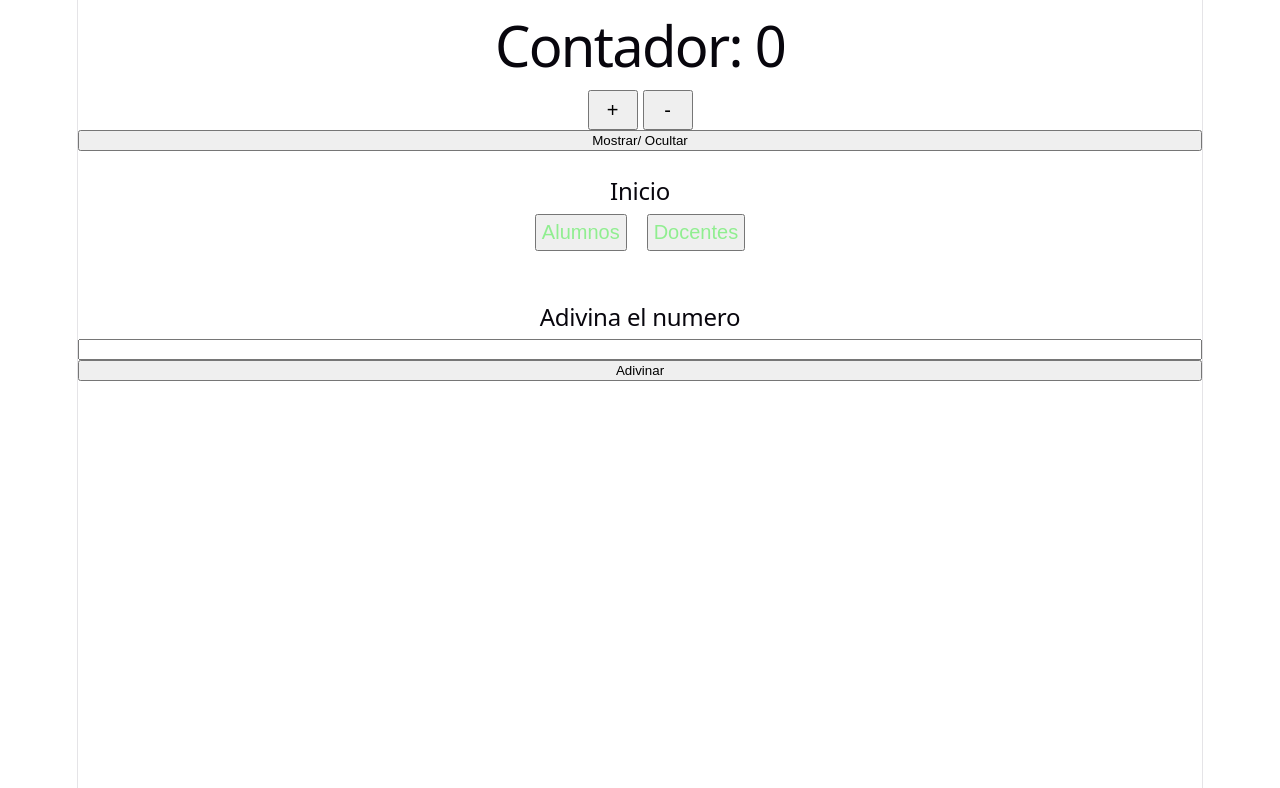
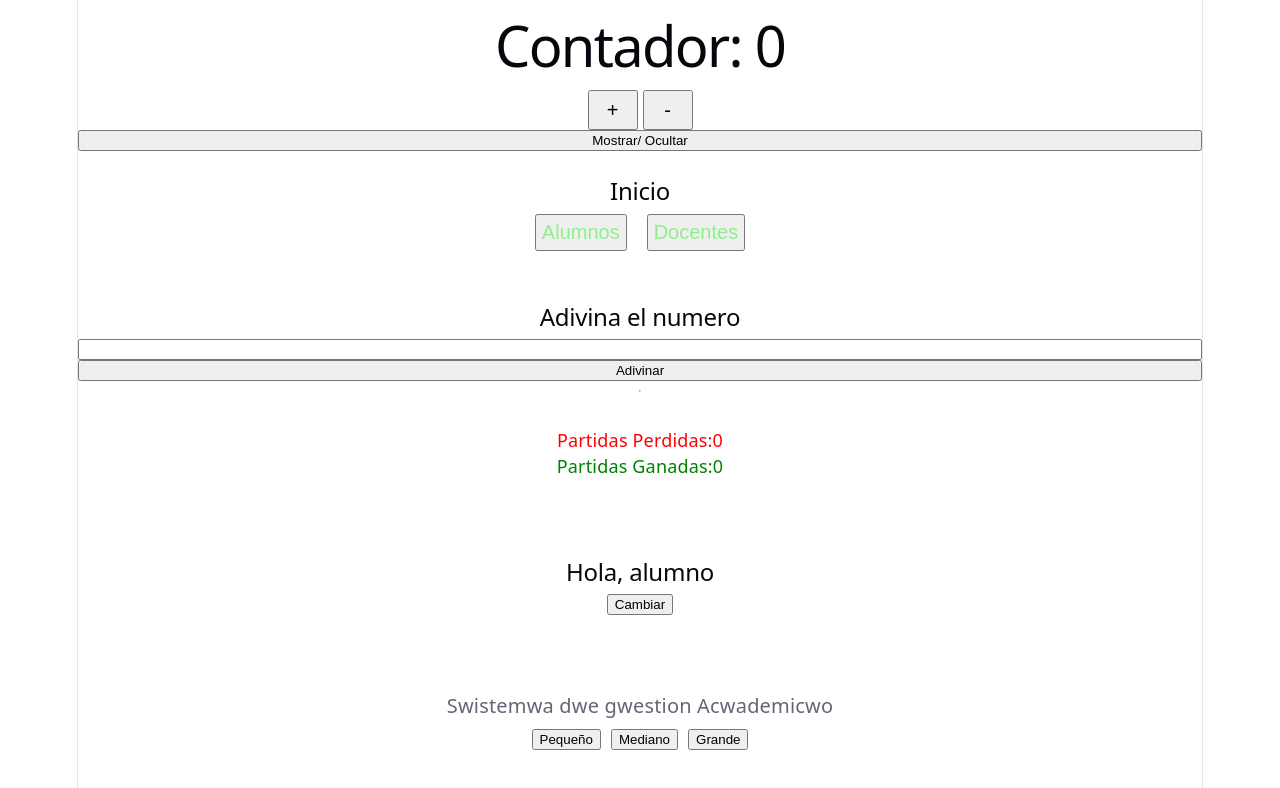
Before and after one commit to nattame/sga, a React (Vite) app in the folder frontend-react/: page / in a window 1280 px wide. Shown: the top 788 px of the page. Built offline with nearby package versions, Linux system fonts and the light colour scheme.

Commit message:
Clase 29: Ejercicios

```diff
--- a/frontend-react/src/App.jsx
+++ b/frontend-react/src/App.jsx
@@ -5,6 +5,8 @@
 import CambiarTitulo from "./components/ejemplos/CambiarTitulo.jsx";
 import Incrementar from "./components/Incrementar.jsx";
 import { Adivina } from "./components/ejemplos/Adivina.jsx";
+import Mensaje from "./components/ejemplos/Mensaje.jsx";
+import TamanioTexto from "./components/ejemplos/TamanioTexto.jsx";
 function App(){
 
  return(
@@ -43,6 +45,14 @@ function App(){
 <br /><br />
 
 <Adivina />
+
+<br /><br /><br />
+
+<Mensaje />
+
+<br /><br /><br />
+
+<TamanioTexto/>
 </>
  )
 }
--- a/frontend-react/src/components/ejemplos/Adivina.jsx
+++ b/frontend-react/src/components/ejemplos/Adivina.jsx
@@ -3,24 +3,37 @@ import {useState} from "react";
 export function Adivina(){
     const [seleccion, setSeleccion] = useState("")
     const[resultado, setResultado] = useState("")
+    const[colorResultado, setColorResultado] = useState("")
+    const[ganadas, setGanadas] = useState(0)
+    const[perdidas, setPerdidas] = useState(0)
+    const[partidas, setPartidas] = useState(0)
 
     function sortear(){
         const ganador = Math.floor(Math.random() * 10) + 1
         const elegido = Number(seleccion)
 
+        setPartidas(partidas + 1)
+
         if (seleccion === " "){
             setResultado("Ingresa un numero")
+            setColorResultado("red")
             return
         }
         if(elegido<1 || elegido > 10){
             setResultado("Ingresa un numero entre el 1 y 10 :3")
+
             return
         }
         if(elegido === ganador){
             setResultado(`Ganador, sailo ${ganador}, vamos a felicitarle`)
+            setColorResultado("green")
+            setGanadas(ganadas + 1)
+
             return
         }else{
             setResultado(`y bueno si perdio jodase que salio ${ganador}`)
+            setColorResultado("red")
+            setPerdidas(perdidas + 1)
         }
     }
 
@@ -29,7 +42,11 @@ export function Adivina(){
         <h2>Adivina el numero</h2>
         <input type="number" value={seleccion} onChange={(e)=>setSeleccion(e.target.value)} />
         <button onClick={sortear}>Adivinar</button>
-        <p>{resultado}</p>
+        <p style={{color: colorResultado}}>{resultado}</p>
+        <hr/>
+        <p style={{color:"white"}}>Partidas Jugadas: {partidas}</p>
+        <p style={{color: "red"}}>Partidas Perdidas:{perdidas}</p>
+        <p style={{color: "green"}}>Partidas Ganadas:{ganadas}</p>
         </>
     )
 }
--- /dev/null
+++ b/frontend-react/src/components/ejemplos/Mensaje.jsx
@@ -0,0 +1,26 @@
+import { useState } from "react";
+
+function Mensaje(){
+    const [mensaje, setMensaje] = useState("Hola, alumno")
+
+    function cambiarmensaje(){
+        setMensaje(mensaje === "Hola alumno")
+        ? "Bienvenidoa a programacion IV"
+        : "Hola, alumno"
+    }
+
+    return(
+        <>
+        <h2>{mensaje}</h2>
+        <div style={{
+            display: "flex",
+            justifyContent:"center"
+
+        }}>
+            <button onClick={cambiarmensaje}>Cambiar</button>
+        </div>
+        </>
+    )
+}
+
+export default Mensaje;
--- /dev/null
+++ b/frontend-react/src/components/ejemplos/TamanioTexto.jsx
@@ -0,0 +1,21 @@
+import { useState } from "react";
+
+function TamanioTexto(){
+    const [tamanio, setTamanio] = useState("20px")
+    return(
+        <>
+        <p style={{fontSize: tamanio}}>
+            Swistemwa dwe gwestion Acwademicwo
+        </p>
+
+
+        <div style={{display: "flex", justifyContent: "center", gap:"10px", marginTop:"10px"}}>
+            <button onClick={()=> setTamanio("14px")}>Pequeño</button>
+            <button onClick={()=> setTamanio("20px")}>Mediano</button>
+            <button onClick={()=> setTamanio("50px")}>Grande</button>
+        </div>
+        </>
+    )
+}
+
+export default TamanioTexto
```
